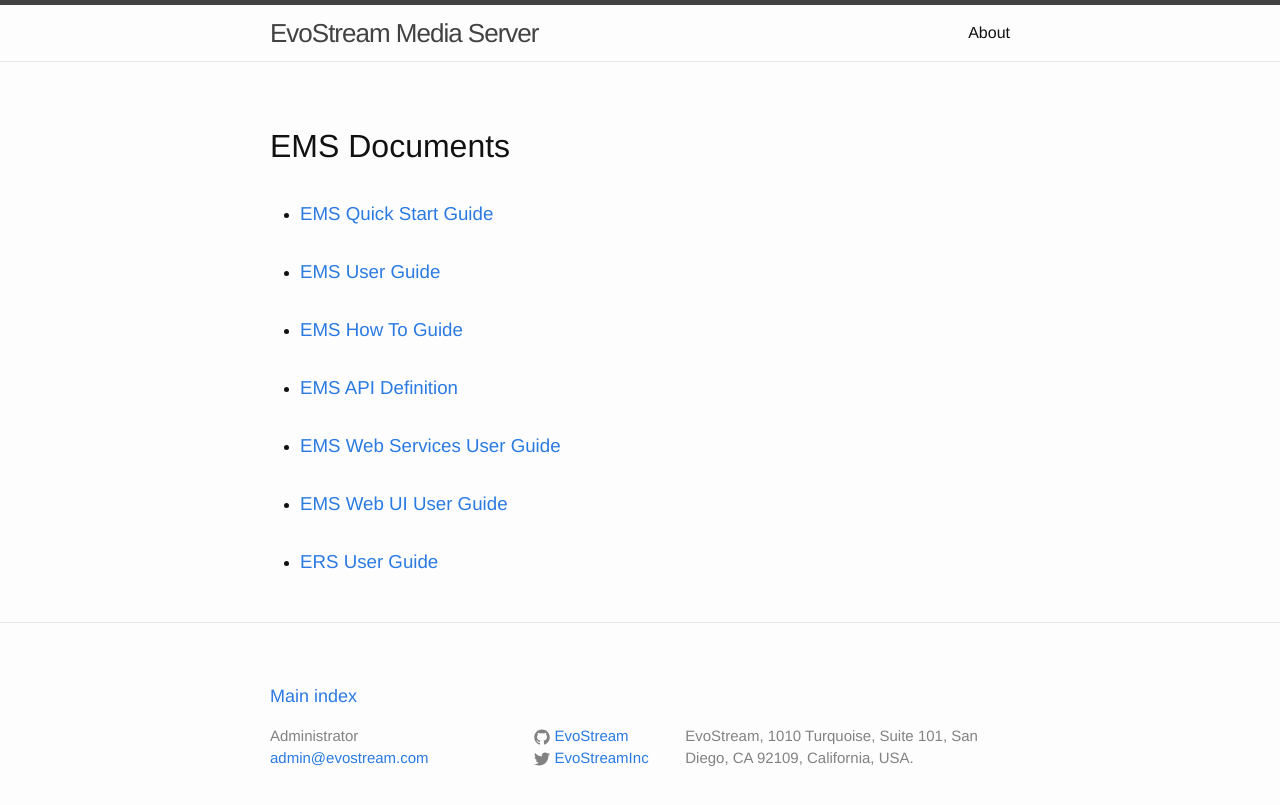
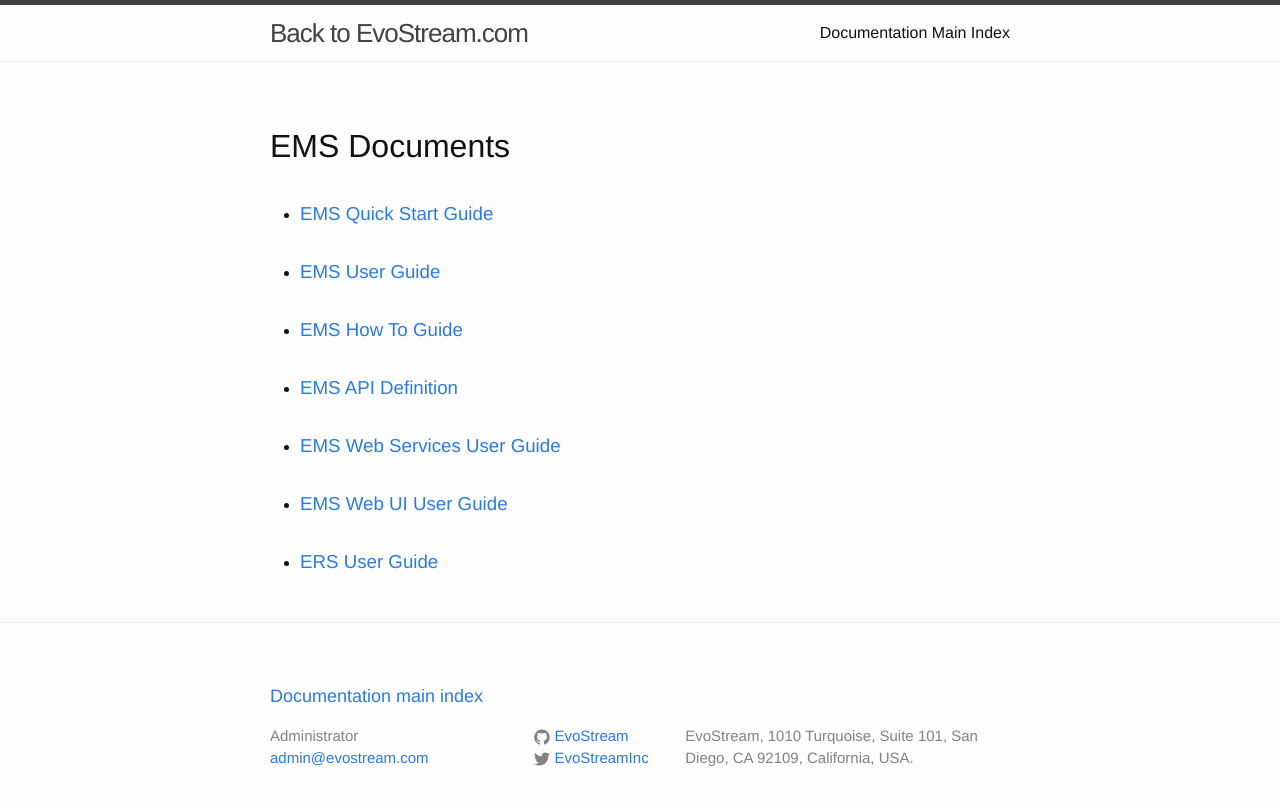
Before and after one commit to EvoStream/EvoStream.github.io, a Jekyll site: the page built from index.html, in a window 1280 px wide. Shown: the top 805 px of the page. Built offline with Jekyll 4.4.1, drawn with Linux system fonts in a browser that asks for light colours.

Commit message:
Redirect about to doc main index

```diff
--- a/Gemfile
+++ b/Gemfile
@@ -1,2 +1,3 @@
 source 'https://rubygems.org'
 gem 'github-pages'
+gem 'jekyll-redirect-from'
--- a/_config.yml
+++ b/_config.yml
@@ -7,16 +7,20 @@
 
 # Site settings
 title: EvoStream Media Server
-home: Main index
+index_title: Documentation main index
+home_title: Back to EvoStream.com
+home_url: "https://evostream.com"
 email_name: Administrator
 email: admin@evostream.com
 description: > # this means to ignore newlines until "baseurl:"
   EvoStream, 1010 Turquoise, Suite 101,
   San Diego, CA 92109, California, USA.
 baseurl: "" # the subpath of your site, e.g. /blog
-url: "http://evostream.github.io" # the base hostname & protocol for your site
+url: "http://docs.evostream.com" # the base hostname & protocol for your site
 twitter_username: EvoStreamInc
 github_username:  EvoStream
 
 # Build settings
 markdown: kramdown
+gems:
+  - jekyll-redirect-from
--- a/_includes/footer.html
+++ b/_includes/footer.html
@@ -2,7 +2,7 @@
 
   <div class="wrapper">
 
-    <h2 class="footer-heading"><a href="{{ site.url }}">{{ site.home }}</a></h2>
+    <h2 class="footer-heading"><a href="{{ site.url }}">{{ site.index_title }}</a></h2>
 
     <div class="footer-col-wrapper">
       <div class="footer-col footer-col-1">
--- a/_includes/header.html
+++ b/_includes/header.html
@@ -2,7 +2,7 @@
 
   <div class="wrapper">
 
-    <a class="site-title" href="{{ site.baseurl }}/">{{ site.title }}</a>
+    <a class="site-title" href="{{ site.home_url }}/">{{ site.home_title }}</a>
 
     <nav class="site-nav">
       <a href="#" class="menu-icon">
--- a/about.md
+++ b/about.md
@@ -1,10 +1,11 @@
 ---
 layout: page
-title: About
+title: Documentation Main Index
 permalink: /about/
+redirect_to: http://docs.evostream.com/
 ---
 
-# EvoStream Media Server
+### EvoStream Media Server
 
 The EvoStream Media Server brings efficiency and simplicity to the video streaming market. Stream to any device and to any screen, reaching your customers everywhere. Embed the EMS on an ARM device, or run a full-scale content delivery network.
 
--- a/index.html
+++ b/index.html
@@ -7,13 +7,13 @@
   <h1>EMS Documents</h1>
 
   <ul>
-    <li><h3><a href="http://docs.evostream.com/ems_quick_start_guide/table_of_contents/">EMS Quick Start Guide</a></h3></li>
-    <li><h3><a href="http://docs.evostream.com/ems_user_guide/table_of_contents/">EMS User Guide</a></h3></li>
-    <li><h3><a href="http://docs.evostream.com/ems_how_to_guide/table_of_contents/">EMS How To Guide</a></h3></li>
-    <li><h3><a href="http://docs.evostream.com/ems_api_definition/table_of_contents/">EMS API Definition</a></h3></li>
-    <li><h3><a href="http://docs.evostream.com/ems_web_services_user_guide/table_of_contents/">EMS Web Services User Guide</a></h3></li>
-    <li><h3><a href="http://docs.evostream.com/ems_web_ui_user_guide/table_of_contents/">EMS Web UI User Guide</a></h3></li>
-    <li><h3><a href="http://docs.evostream.com/ers_user_guide/table_of_contents/">ERS User Guide</a></h3></li>
+    <li><h3><a href="http://docs.evostream.com/ems_quick_start_guide/table_of_contents">EMS Quick Start Guide</a></h3></li>
+    <li><h3><a href="http://docs.evostream.com/ems_user_guide/table_of_contents">EMS User Guide</a></h3></li>
+    <li><h3><a href="http://docs.evostream.com/ems_how_to_guide/table_of_contents">EMS How To Guide</a></h3></li>
+    <li><h3><a href="http://docs.evostream.com/ems_api_definition/table_of_contents">EMS API Definition</a></h3></li>
+    <li><h3><a href="http://docs.evostream.com/ems_web_services_user_guide/table_of_contents">EMS Web Services User Guide</a></h3></li>
+    <li><h3><a href="http://docs.evostream.com/ems_web_ui_user_guide/table_of_contents">EMS Web UI User Guide</a></h3></li>
+    <li><h3><a href="http://docs.evostream.com/ers_user_guide/table_of_contents">ERS User Guide</a></h3></li>
   </ul>
 
 </div>
```
